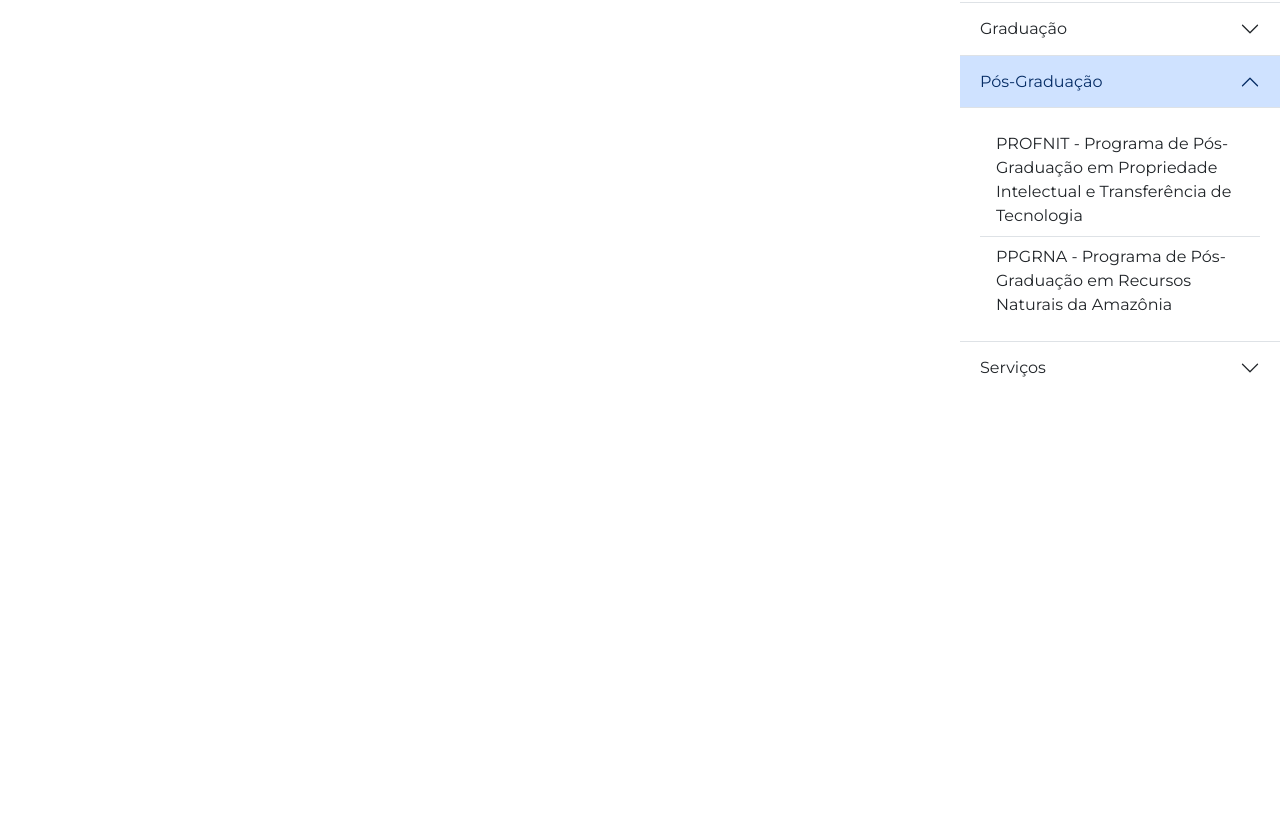
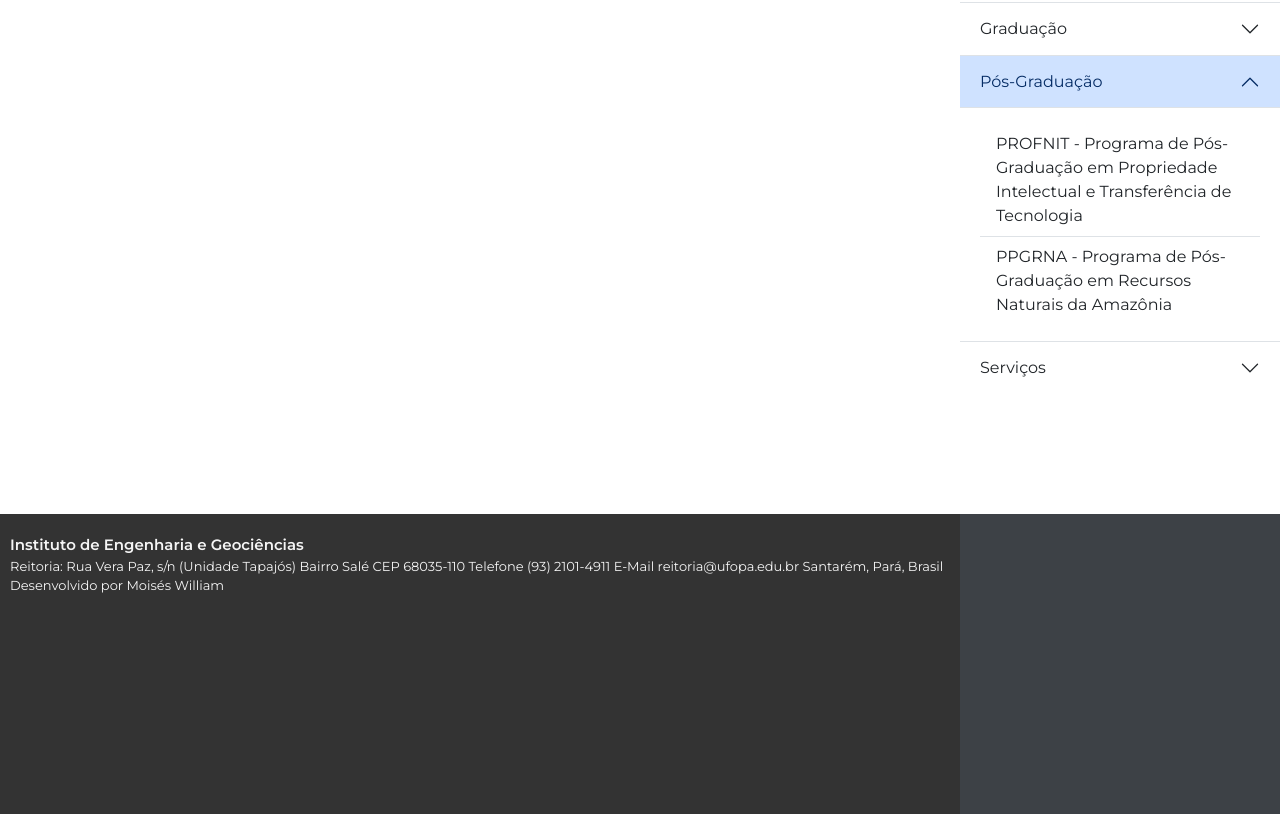
Before and after one commit to mwac02/ieg-institucional, a plain HTML site: page index.html in a window 1280 px wide. Shown: the part 396-1210 px from the top of the page. Before the commit the page ends 800 px from the top, so only its background shows below. Drawn offline with nearby package versions, Linux system fonts and the light colour scheme.

Commit message:
Add Footer

```diff
--- a/index.html
+++ b/index.html
@@ -99,4 +99,13 @@
           </div>
     </div>
 </body>
+<div class="page-main-content w-75"></div>
+<footer class="w-75">
+  <div class="footer-text-div">
+    <p class="footer-text">Instituto de Engenharia e Geociências</p>
+    <p class="footer-text">Reitoria: Rua Vera Paz, s/n (Unidade Tapajós) Bairro Salé CEP 68035-110 Telefone (93) 2101-4911 E-Mail reitoria@ufopa.edu.br Santarém, Pará, Brasil</p>
+    <p class="footer-text">Desenvolvido por Moisés William</p>
+  </div>
+  <div class="footer-detail"></div>
+</footer>
 </html>
--- a/style.css
+++ b/style.css
@@ -37,3 +37,43 @@ header {
 .navigation {
     float: right;
 }
+
+/* Page Main Content */
+
+.page-main-content {
+    height: 100vh;
+}
+
+/* Footer */
+
+footer {
+    height: 300px;
+    background-color: rgb(51, 51, 51);
+}
+
+.footer-text {
+    font-size: 13px;
+    color: #f5f5f5;
+    margin: 0;
+}
+
+.footer-text-div {
+    float: left;
+    margin-top: 20px;
+    margin-left: 10px;
+}
+
+.footer-text-div > .footer-text:first-child {
+    font-size: 15px;
+    font-weight: 600;
+}
+
+.footer-detail {
+    position: absolute;
+    float: right;
+    right: 0;
+    width: 25vw;
+    height: 300px;
+    background-color: #3d4146;
+    z-index: -100;
+}
```
